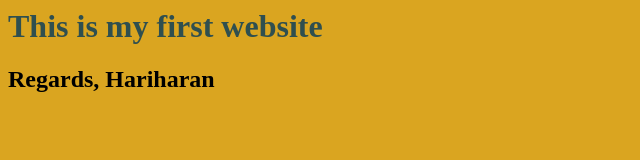
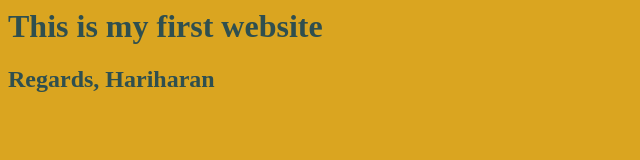
Before and after one commit to hariharan2383/mern-hariharan, a plain HTML site: page index.html in a window 1280 px wide. Shown: the whole page, without its empty margins (0-640 px from the left). Drawn offline with Linux system fonts and the light colour scheme; files that its build step writes are made by us from their sources.

Commit message:
Added h2 in styles css

```diff
--- a/assets/styles.css
+++ b/assets/styles.css
@@ -4,3 +4,6 @@ body {
   h1 {
     color: darkslategrey;
   }
+  h2 {
+    color: darkslategrey;
+  }
```
